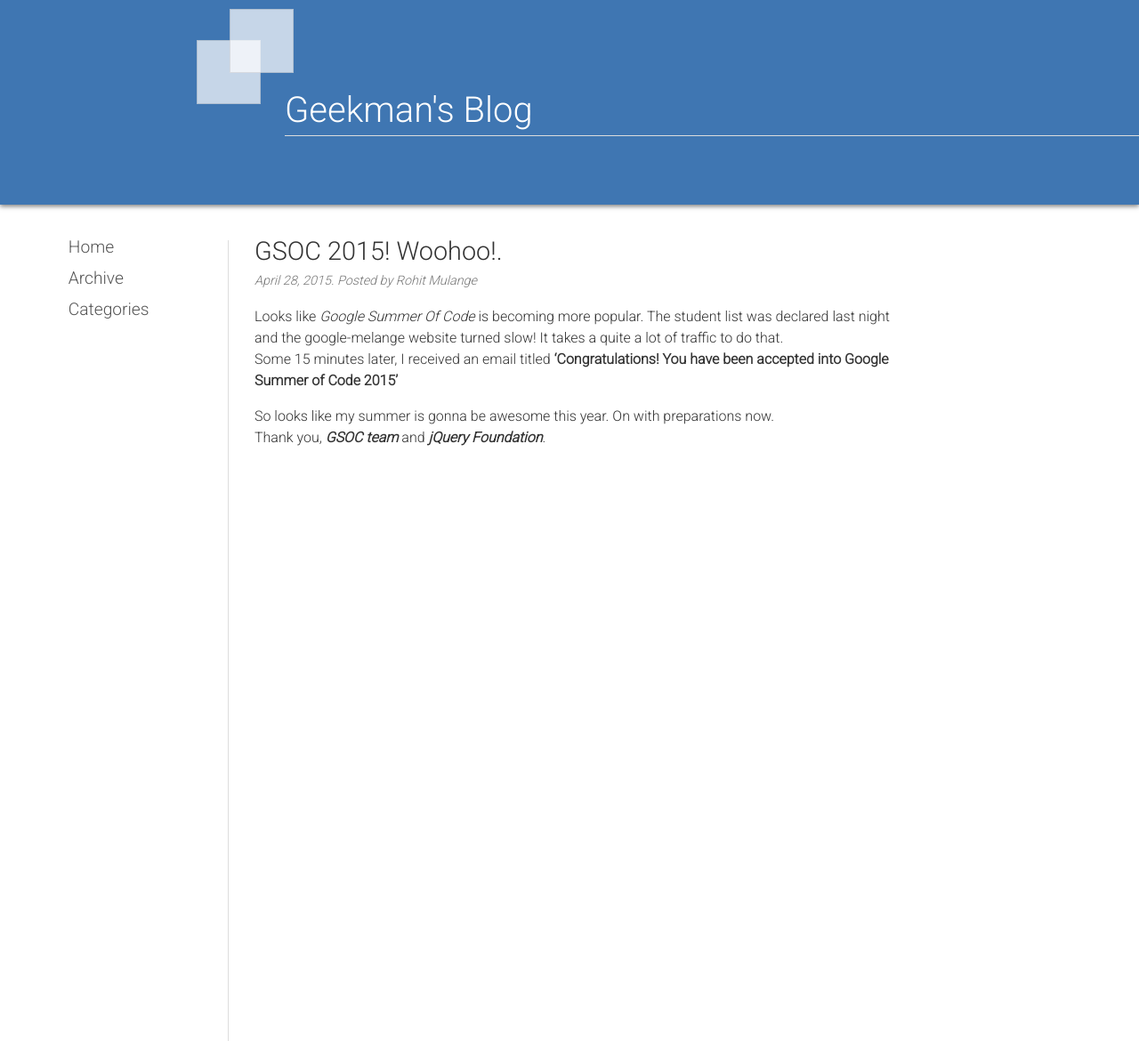
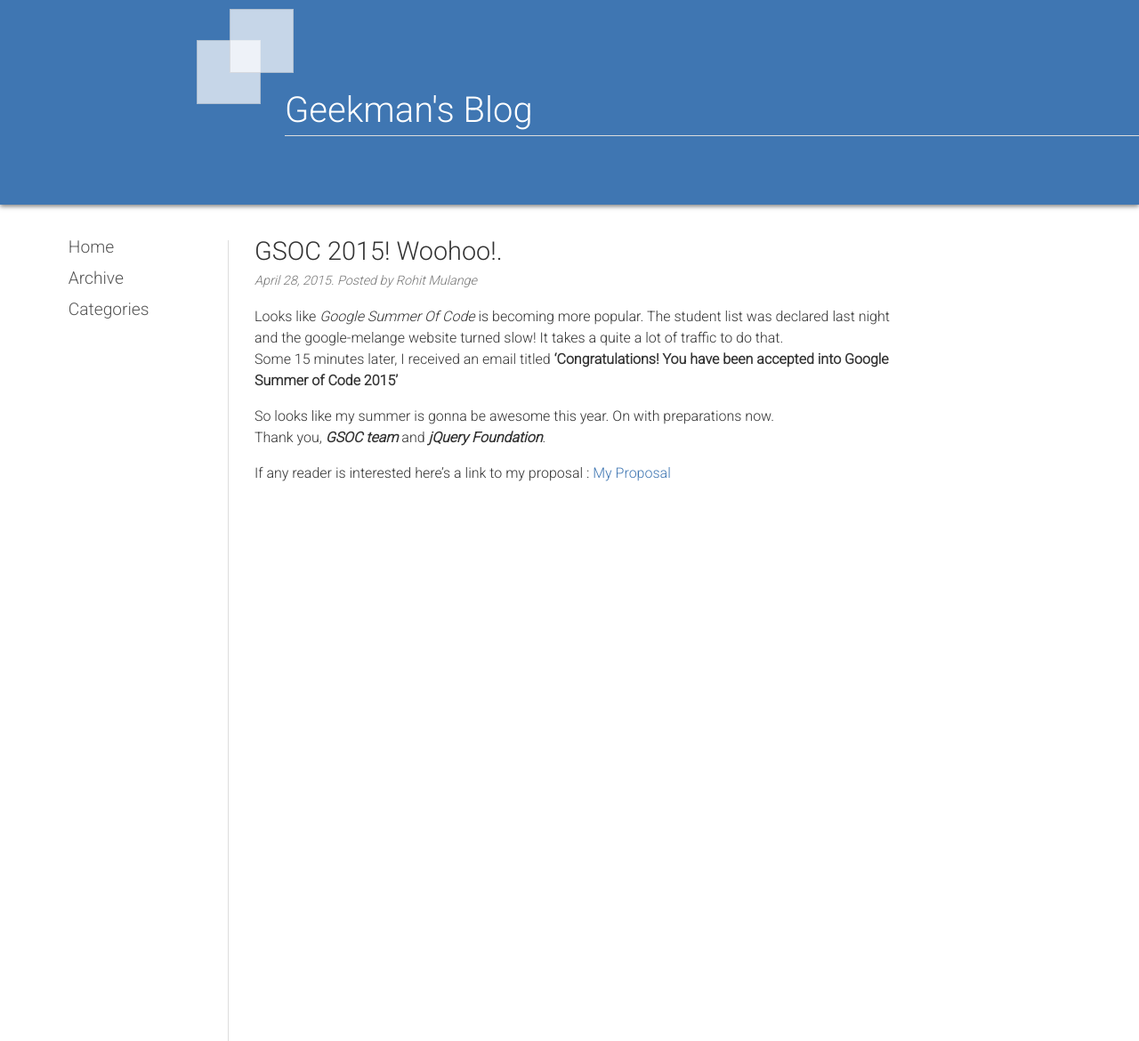
Before and after one commit to geekman-rohit/blog, a Jekyll site: the page built from _posts/2015-04-28-gsoc-proposal-accepted.md, in a window 1280 px wide. Shown: the whole page at 89% size. Built offline with Jekyll 4.4.1, drawn with Linux system fonts in a browser that asks for light colours; Markdown is read by kramdown in place of the engine named in the settings.

Commit message:
Update 2015-04-28-gsoc-proposal-accepted.md

```diff
--- a/_posts/2015-04-28-gsoc-proposal-accepted.md
+++ b/_posts/2015-04-28-gsoc-proposal-accepted.md
@@ -11,3 +11,6 @@ So looks like my summer is gonna be awesome this year.
 On with preparations now.
 <br />
 Thank you, ***GSOC team*** and ***jQuery Foundation***.
+
+
+If any reader is interested here's a link  to my proposal : [My Proposal](https://docs.google.com/document/d/1tKXT5_dDL6P9WHbmChu368pyyty8BV4nNQ4tFvoCcFI/edit)
```
